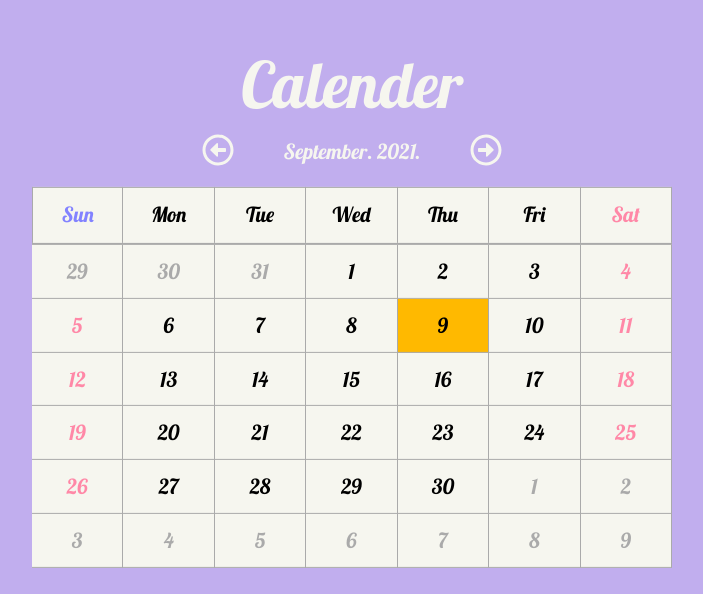
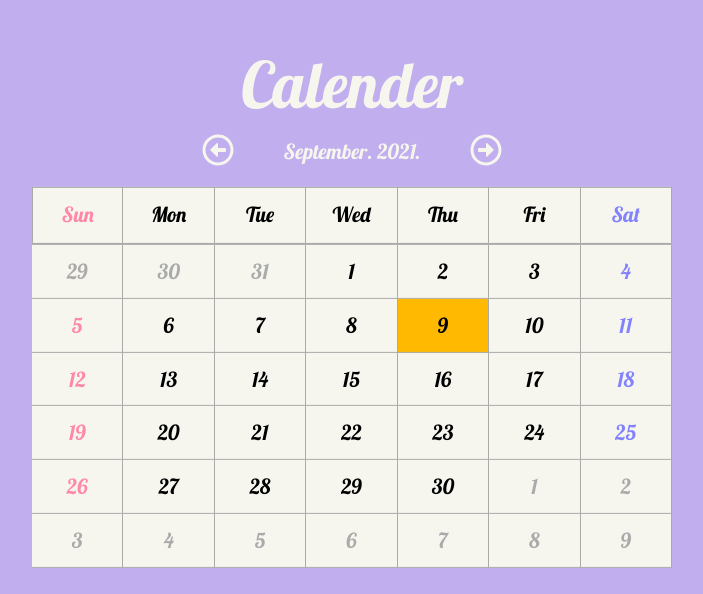
Before and after one commit to kingyong9169/CMI-Calender, a React (Create React App) app in the folder week-3/: page / in a window 1280 px wide. Shown: the part 206-800 px from the top of the page, without its empty margins (288-991 px from the left). Built offline with nearby package versions, Linux system fonts and the light colour scheme.

Commit message:
[FIX] (#3) - fix sun, sat error

```diff
--- a/week-3/src/components/CalenderDates/index.jsx
+++ b/week-3/src/components/CalenderDates/index.jsx
@@ -39,6 +39,9 @@ export default function CalenderDates() {
         <PrevMonth key={index} prev={prev}></PrevMonth>
       ))}
       {dates.map((dates, index) => {
+        toDay = false;
+        sun = false;
+        sat = false;
         if (
           today.getDate() === dates &&
           today.getMonth() === curDate.getMonth() &&
@@ -47,14 +50,10 @@ export default function CalenderDates() {
           toDay = true;
         } else if ((prev.length + index + 1) % 7 === 0) {
           // 일요일
-          sun = true;
+          sat = true;
         } else if ((prev.length + index + 1) % 7 === 1) {
           // 토요일
-          sat = true;
-        } else {
-          toDay = false;
-          sun = false;
-          sat = false;
+          sun = true;
         }
         return (
           <Dates key={index} date={dates} today={toDay} sat={sat} sun={sun} />
--- a/week-3/src/components/CalenderMain/style.jsx
+++ b/week-3/src/components/CalenderMain/style.jsx
@@ -25,11 +25,11 @@ const CalenderMain = styled.main`
       border-top: 1px solid ${line};
     }
     .day:nth-child(7n + 1) {
-      color: ${sat};
+      color: ${sun};
       border-left: 1px solid ${line};
     }
     .day:nth-child(7n) {
-      color: ${sun};
+      color: ${sat};
     }
   }
 `;
```
